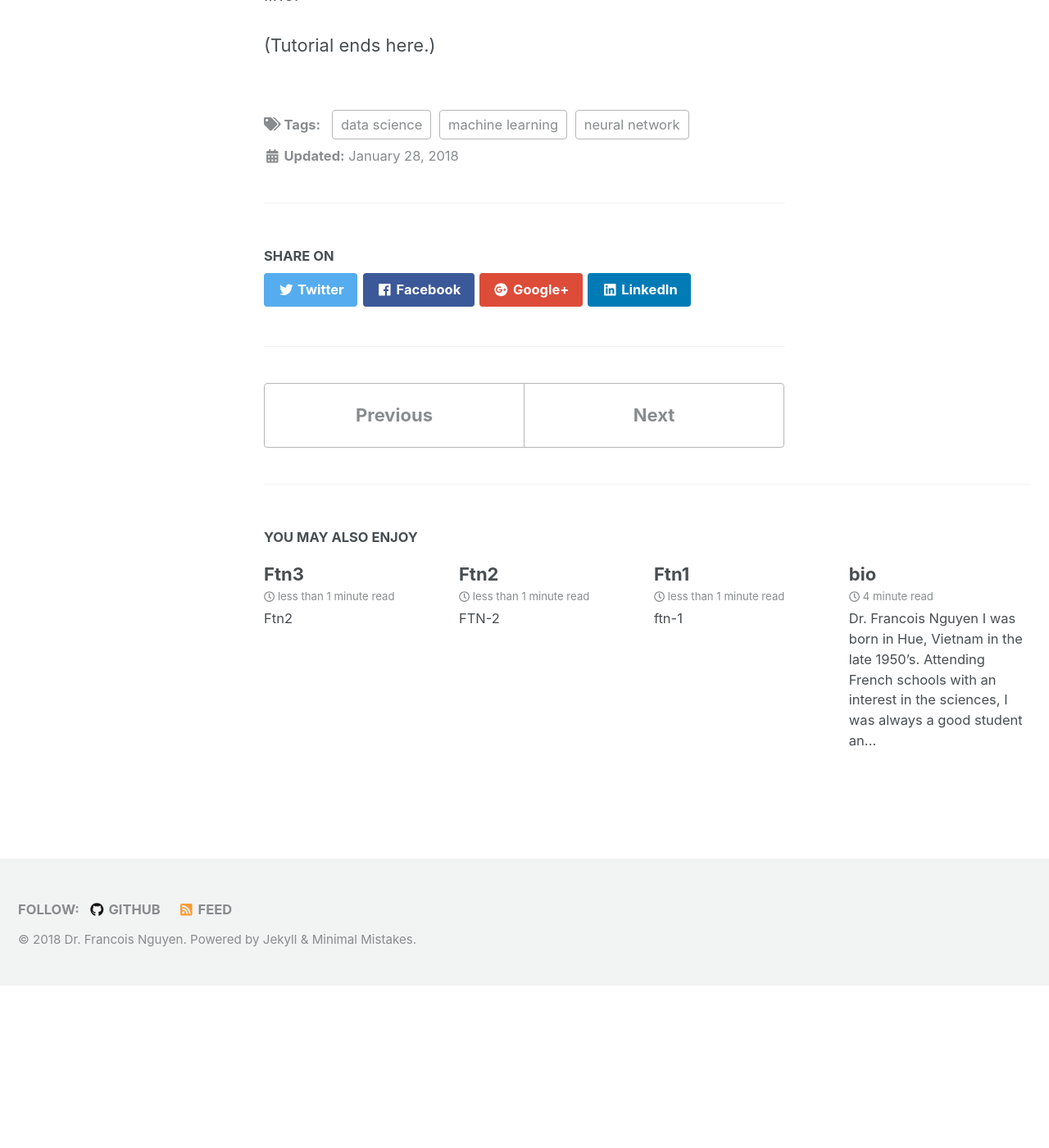
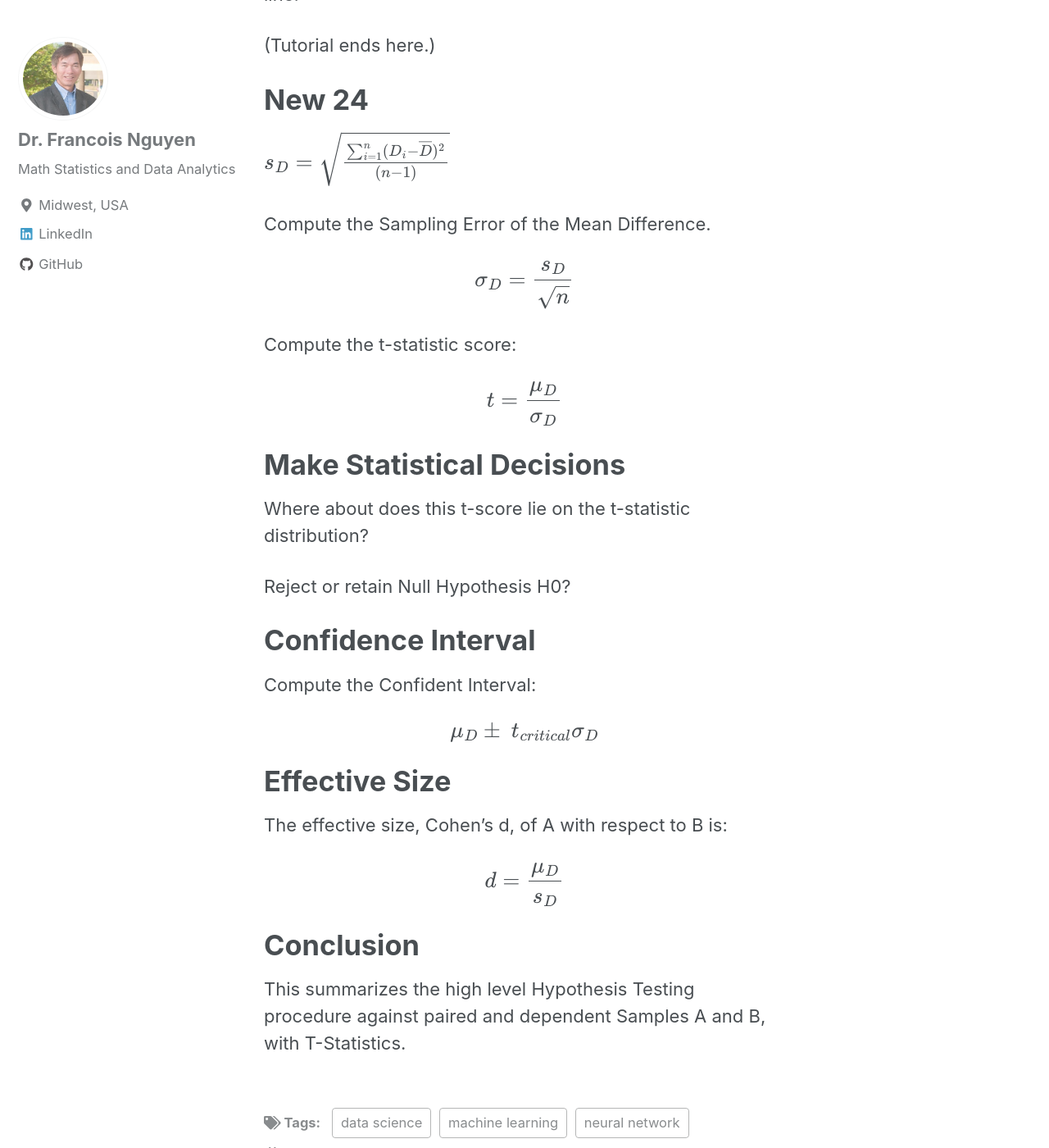
Before and after one commit to drwin18/drwin18.github.io, a Jekyll site: the page built from _posts/2018-07-20-test.md, in a window 1280 px wide and 1400 px high, scrolled down 7025 px. Shown: the whole window at 82% size. Built offline with Jekyll 4.4.1, drawn with Linux system fonts in a browser that asks for light colours; nearby versions of some CDN libraries; formulas are drawn with MathJax 3; before the commit the page ends 8227 px from its top, so only the background shows below that.

Commit message:
Update 2018-07-20-test.md

```diff
--- a/_posts/2018-07-20-test.md
+++ b/_posts/2018-07-20-test.md
@@ -133,3 +133,45 @@
 Special characters used for MathJax interpreting can be escaped using the \ character: \$ $, \{ {, \_ _, etc. If you want \ itself, you should use \backslash ∖, because \\ is for a new line.
 
 (Tutorial ends here.)
+# New 24
+$$
+s_{D}=\sqrt{\frac{\sum_{i=1}^n(D_{i}-\overline{D})^2}{(n-1)}}
+$$
+
+Compute the Sampling Error of the Mean Difference.
+
+$$
+\sigma_{D}=\frac{s_{D}}{\sqrt{n}}
+$$
+
+Compute the t-statistic score:
+
+$$
+t=\frac{\mu_{D}}{\sigma_{D}}
+$$
+
+# Make Statistical Decisions
+
+Where about does this t-score lie on the t-statistic distribution?
+
+Reject or retain Null Hypothesis H0?
+
+# Confidence Interval
+
+Compute the Confident Interval:
+
+$$
+\mu_{D} \pm \ t_\textit{critical} \sigma_{D}
+$$
+
+# Effective Size
+
+The effective size, Cohen's d, of A with respect to B is:
+
+$$
+d=\frac{\mu_{D}}{s_{D}}
+$$
+
+# Conclusion
+
+This summarizes the high level Hypothesis Testing procedure against paired and dependent Samples A and B, with T-Statistics.
```
